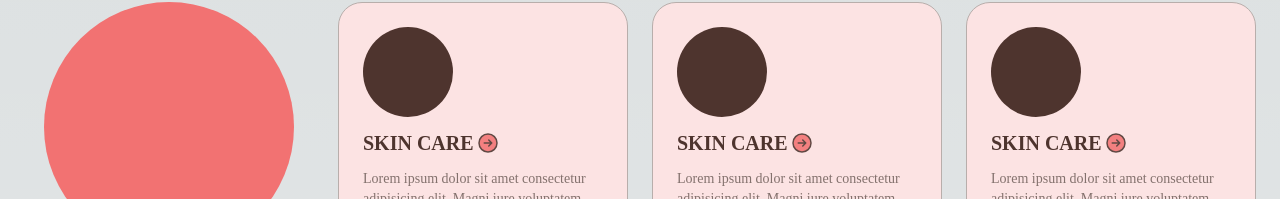
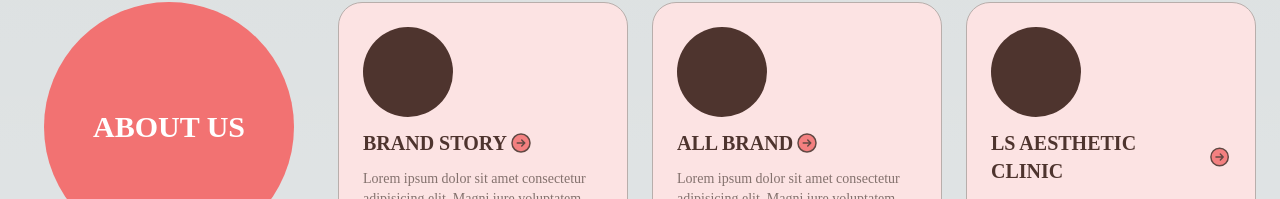
Before and after one commit to Mahfudin98/website-ls-skincare, a Next.js app: page / in a window 1280 px wide. Shown: the part 753-952 px from the top of the page. Built offline with nearby package versions, Linux system fonts and the light colour scheme; no server answers.

Commit message:
fix title home about

```diff
--- a/src/components/Pages/Home/About.tsx
+++ b/src/components/Pages/Home/About.tsx
@@ -6,13 +6,17 @@
     <section className={styles["section-def"]}>
       <div className="grid grid-cols-12 gap-6 justify-items-center">
         <div className="col-span-12 md:col-span-6 lg:col-span-3">
-          <div className="w-[250px] h-[250px] bg-pic-900 rounded-full"></div>
+          <div className="w-[250px] h-[250px] bg-pic-900 rounded-full flex justify-center items-center">
+            <h2 className="text-white uppercase text-3xl font-semibold font-poppins">
+              About Us
+            </h2>
+          </div>
         </div>
         <div className="col-span-12 md:col-span-6 lg:col-span-3">
           <div className="w-full h-full bg-pic-100 p-6 rounded-3xl border border-brown-300">
             <div className="w-[90px] h-[90px] bg-brown-900 rounded-full mb-3"></div>
             <h3 className={`${styles["h3-title"]} group`}>
-              Skin care
+              Brand Story
               <ArrowRightCircleIcon
                 className={`${styles["h3-icon"]} group-hover:ml-1.5 group-hover:fill-brown-800 group-hover:text-pic-800`}
               />
@@ -27,7 +31,7 @@
           <div className="w-full h-full bg-pic-100 p-6 rounded-3xl border border-brown-300">
             <div className="w-[90px] h-[90px] bg-brown-900 rounded-full mb-3"></div>
             <h3 className={`${styles["h3-title"]} group`}>
-              Skin care
+              All Brand
               <ArrowRightCircleIcon
                 className={`${styles["h3-icon"]} group-hover:ml-1.5 group-hover:fill-brown-800 group-hover:text-pic-800`}
               />
@@ -42,7 +46,7 @@
           <div className="w-full h-full bg-pic-100 p-6 rounded-3xl border border-brown-300">
             <div className="w-[90px] h-[90px] bg-brown-900 rounded-full mb-3"></div>
             <h3 className={`${styles["h3-title"]} group`}>
-              Skin care
+              LS Aesthetic Clinic
               <ArrowRightCircleIcon
                 className={`${styles["h3-icon"]} group-hover:ml-1.5 group-hover:fill-brown-800 group-hover:text-pic-800`}
               />
```
